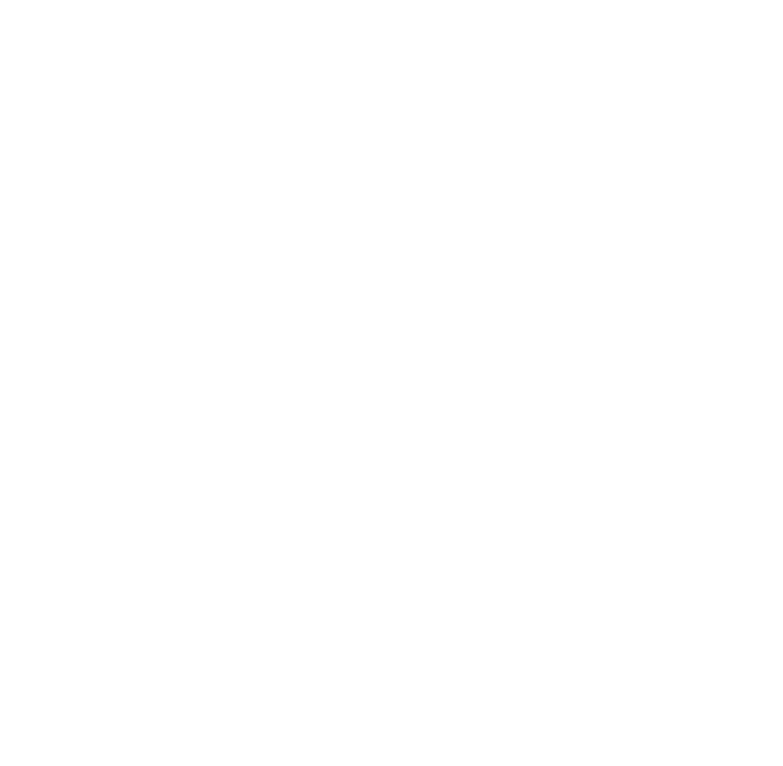
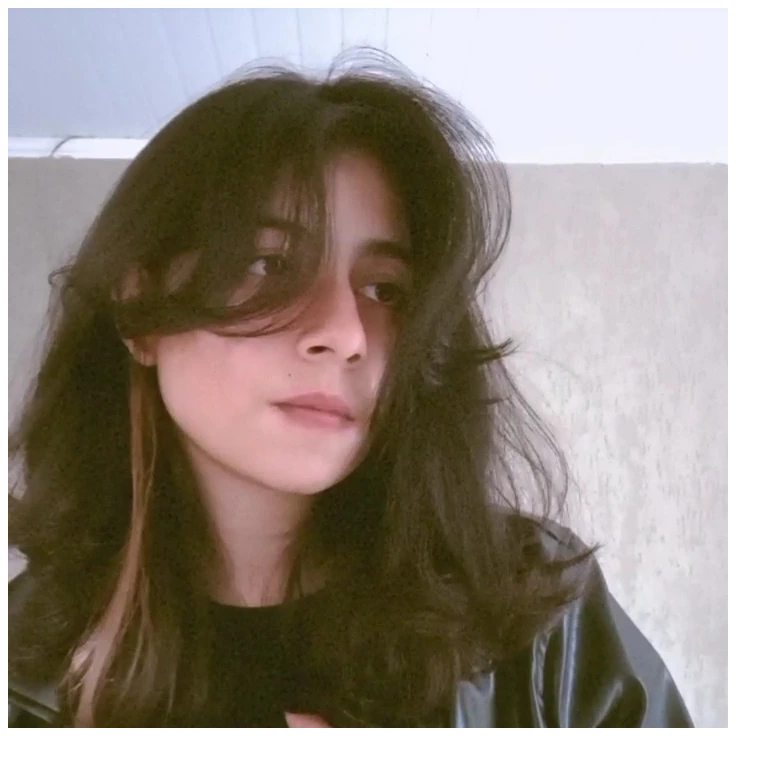
Before and after one commit to LunaMeelo/meu-card, a plain HTML site: page index.html in a window 1280 px wide. Shown: the whole page, without its empty margins (0-783 px from the left). Drawn offline with Linux system fonts and the light colour scheme.

Commit message:
iniciei o design

```diff
--- a/index.html
+++ b/index.html
@@ -5,12 +5,13 @@
     <meta http-equiv="X-UA-Compatible" content="IE=edge">
     <meta name="viewport" content="width=device-width, initial-scale=1.0">
     <title>LunaMelo</title>
+    <link rel="stylesheet" href="assets/css/style.css">
 </head>
 <body>
     <div class="container">
         <div class="card">
             <div class="card__border">
-                <img
+                <img src="assets/img/IMG_20220920_175312_911.jpg" alt=" card image" class="card__img">
             </div>
         </div>
     </div>
```
Also changed, not shown: assets/css/style.css (added), assets/img/IMG_20220920_175312_911.jpg (added).
